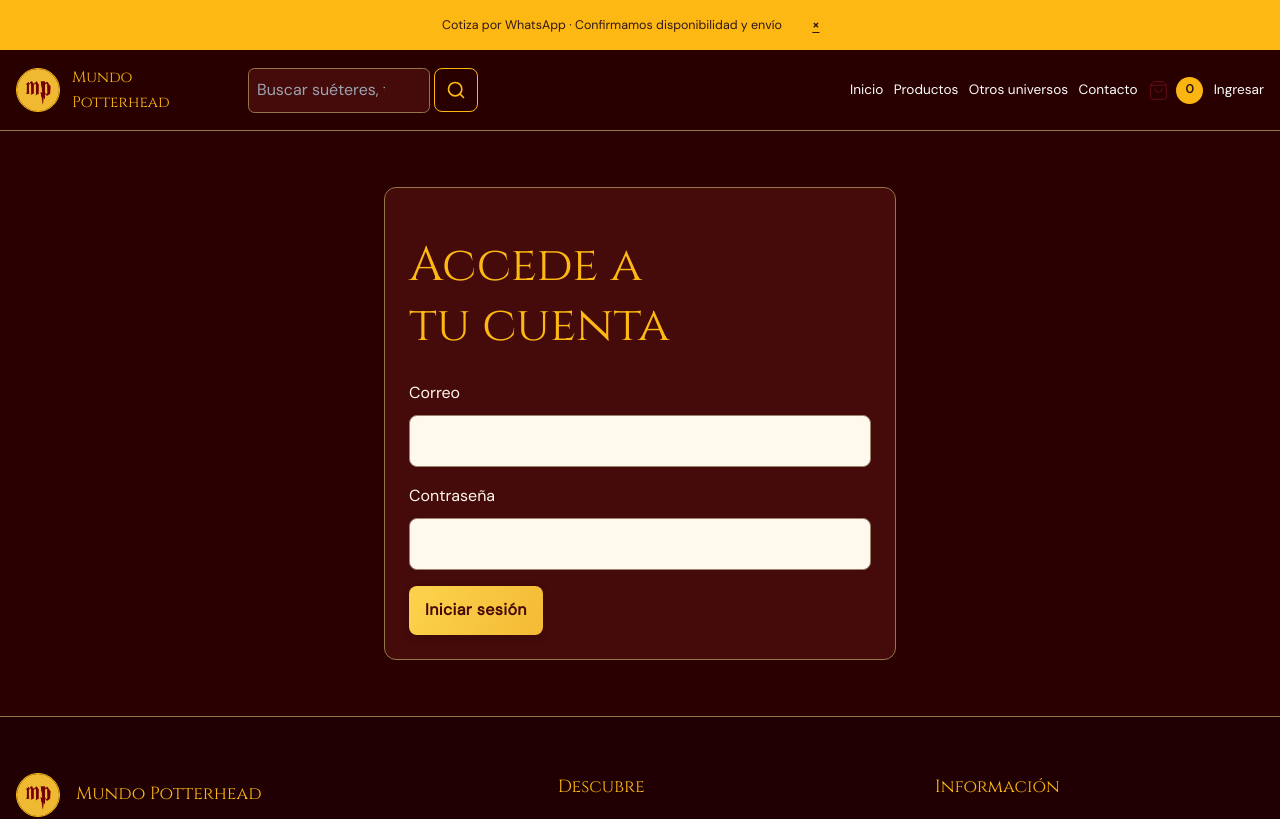
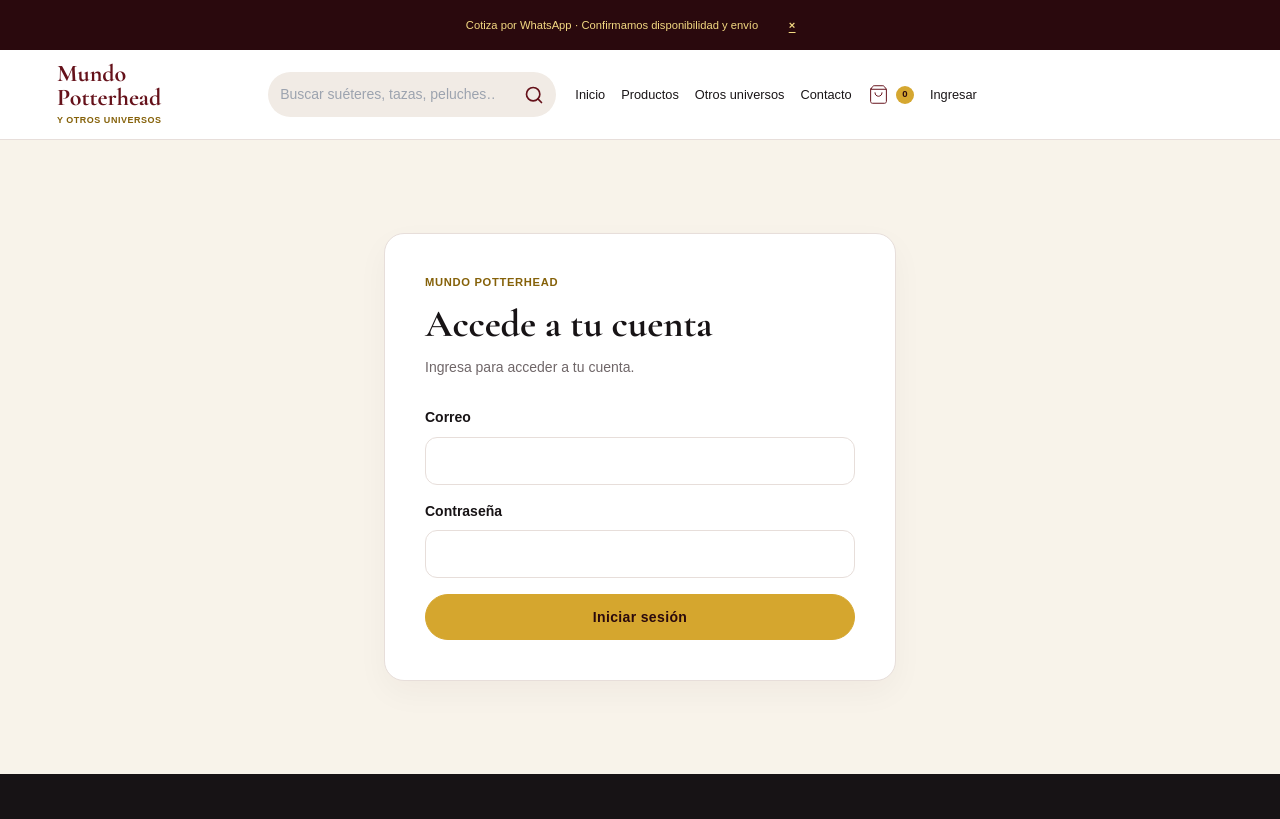
Before and after one commit to AlejandroRH2002/Mundo_Potterhead, a React (Vite) app: page /login in a window 1280 px wide. Shown: the top 819 px of the page. Built offline with nearby package versions, Linux system fonts and the light colour scheme; no server answers; a web font is replaced by a local one.

Commit message:
fix: align login navigation and storefront spacing

```diff
--- a/src/features/auth/pages/Login.tsx
+++ b/src/features/auth/pages/Login.tsx
@@ -1,8 +1,9 @@
 import { useLogin } from '../hooks/useLogin';
 export function Login() {
   const login = useLogin();
-  return <section className="shop-page"><div className="shop-panel mx-auto max-w-lg">
-    <h1 className="shop-title">Accede a tu cuenta</h1>
+  return <section className="shop-page login-page"><div className="shop-panel login-panel mx-auto max-w-lg">
+    <p className="eyebrow">Mundo Potterhead</p><h1 className="shop-title">Accede a tu cuenta</h1>
+    <p className="login-intro">Ingresa para acceder a tu cuenta.</p>
     {login.error && <p role="alert" className="shop-error">{login.error}</p>}
     <form className="space-y-4" onSubmit={event => { event.preventDefault(); void login.signIn(); }}>
       <label className="block">Correo<input className="shop-input" type="email" maxLength={254} required autoComplete="username" value={login.email} onChange={event => login.setEmail(event.target.value)} /></label>
--- a/src/features/marketing/components/StorefrontShell.tsx
+++ b/src/features/marketing/components/StorefrontShell.tsx
@@ -3,6 +3,6 @@ import { useLocation } from 'react-router-dom';
 import '../styles/figma.css';
 export function StorefrontShell({ children }: { children: ReactNode }) {
  const { pathname } = useLocation();
- const designed = ['/', '/otros-universos', '/contact'].includes(pathname) || pathname.startsWith('/product/');
+ const designed = ['/', '/otros-universos', '/contact', '/login'].includes(pathname) || pathname.startsWith('/product/');
  return <div className={'flex min-h-screen flex-col' + (designed ? ' figma-storefront' : '')}>{children}</div>;
 }
--- a/src/features/marketing/styles/figma.css
+++ b/src/features/marketing/styles/figma.css
@@ -150,3 +150,21 @@
 .figma-storefront .product-detail-page .mobile-product-cta { background: #fff; color: var(--figma-ink); border-color: var(--figma-line); }
 .figma-storefront .product-detail-page .mobile-product-cta small { color: var(--figma-muted); }
 @media(max-width:359px) { .figma-storefront .product-detail-actions > * { width: 100%; text-align: center; } }
+
+/* Consistent spacing, account screen and navigation anchors across public routes. */
+.figma-storefront .subscription-panel { margin-block: clamp(2.5rem,5vw,4.5rem); }
+.figma-storefront .login-page { width: 100%; padding-block: clamp(2.5rem,6vw,5rem); }
+.figma-storefront .login-panel { background: #fff; color: var(--figma-ink); border: 1px solid var(--figma-line); border-radius: 1.25rem; padding: clamp(1.25rem,4vw,2.5rem); box-shadow: 0 12px 32px #2a090d0a; }
+.figma-storefront .login-panel .shop-title { margin-block: .75rem; line-height: 1.1; }
+.figma-storefront .login-intro { color: var(--figma-muted); margin-bottom: 1.75rem; }
+.figma-storefront .login-panel label { font-weight: 600; }
+.figma-storefront .login-panel .shop-input { margin-top: .5rem; border-radius: .75rem; }
+.figma-storefront .login-panel .shop-button { width: 100%; margin-top: .75rem; }
+.figma-storefront .login-panel .shop-error { color: #851b28; background: #fff2f3; border-color: #e5bcc3; overflow-wrap: anywhere; margin-bottom: 1rem; }
+@media(min-width:1024px) {
+ .figma-storefront .site-nav > div { display: grid; grid-template-columns: minmax(9rem,12rem) minmax(10rem,18rem) minmax(0,1fr); align-items: center; gap: clamp(.75rem,1.5vw,1.5rem); }
+ .figma-storefront .site-nav .nav-brand { width: 100%; max-width: none; }
+ .figma-storefront .site-nav .nav-search-shell { width: 100%; max-width: none; margin-left: 0; }
+ .figma-storefront .site-nav .navigation-links { width: 100%; min-width: 0; justify-content: flex-start; gap: .65rem 1rem; }
+ .figma-storefront .site-nav .navigation-links > * { flex-shrink: 0; }
+}
--- a/src/shared/components/Navbar.tsx
+++ b/src/shared/components/Navbar.tsx
@@ -12,7 +12,9 @@ const MobileCartSummary = lazy(()=>import('@/features/cart/components/MobileCart
 const CartDrawer = lazy(() => import('@/features/cart/components/CartDrawer').then(module => ({ default: module.CartDrawer })));
 export function Navbar() {
   const nav = useNavigation();
-  const {pathname}=useLocation();const [mobile,setMobile]=useState(false);
+  const {pathname, search, hash}=useLocation();
+  const catalogActive = pathname.startsWith('/product/') || (pathname === '/' && (!!search || ['#catalogo', '#catalog-results'].includes(hash)));
+  const [mobile,setMobile]=useState(false);
   useEffect(()=>{const media=window.matchMedia('(max-width: 767px)');const update=()=>setMobile(media.matches);update();media.addEventListener('change',update);return()=>media.removeEventListener('change',update);},[]);
   const navigation = useRef<HTMLElement>(null);
   const menuTrigger = useRef<HTMLButtonElement>(null);
@@ -36,7 +38,7 @@ export function Navbar() {
       <CatalogSearch/>
       <Link className="figma-mobile-cart" to="/cart" aria-label={`Carrito, ${nav.count} productos`} aria-haspopup="dialog" aria-expanded={drawer} onClick={event=>{if(!event.ctrlKey&&!event.metaKey&&!event.shiftKey&&!event.altKey){event.preventDefault();trigger.current=event.currentTarget;setDrawer(true);}}}><FigmaIcon src={figmaAssets.homeMobile.imgShoppingBag}/><span className="sr-only">Carrito</span><span className="cart-count" aria-hidden="true">{nav.count}</span></Link>
       <m.div id="navigation-links" className={`navigation-links ${nav.open ? 'is-open' : ''}`} initial={false} animate={reduce?{opacity:nav.open?1:0.99}:{y:nav.open?0:-12,opacity:nav.open?1:0.99}} transition={reduce?{duration:0.14}:{type:'spring',stiffness:260,damping:26}}>
-        <Link to="/" aria-current={pathname==='/'?'page':undefined}>Inicio</Link><Link to="/#catalogo">Productos</Link><Link to="/otros-universos" aria-current={pathname==='/otros-universos'?'page':undefined}>Otros universos</Link><Link to="/contact" aria-current={pathname==='/contact'?'page':undefined}>Contacto</Link>
+        <Link to="/" aria-current={pathname==='/'&&!catalogActive?'page':undefined}>Inicio</Link><Link to="/#catalogo" aria-current={catalogActive?'page':undefined}>Productos</Link><Link to="/otros-universos" aria-current={pathname==='/otros-universos'?'page':undefined}>Otros universos</Link><Link to="/contact" aria-current={pathname==='/contact'?'page':undefined}>Contacto</Link>
         <Link ref={trigger} className="shop-link" to="/cart" aria-label={`Carrito, ${nav.count} productos`} aria-haspopup="dialog" aria-expanded={drawer} onClick={event=>{if(!event.ctrlKey&&!event.metaKey&&!event.shiftKey&&!event.altKey){event.preventDefault();trigger.current=event.currentTarget;setDrawer(true);}}}><FigmaIcon src={figmaAssets.homeDesktop.imgShoppingBag}/><span className="sr-only">Carrito</span> <m.span key={nav.count} className="cart-count" initial={{opacity:reduce?0.55:1,scale:reduce?1:0.7}} animate={{opacity:1,scale:1}} transition={reduce?{duration:0.14}:{type:'spring',stiffness:460,damping:12}} aria-hidden="true">{nav.count}</m.span></Link>
         {nav.user?.role === 'admin' && <><Link to="/admin">{adminLabels.products}</Link><Link to="/admin/usuarios">{adminLabels.users}</Link></>}
         {nav.user ? <><Link to="/profile">{nav.user.name || 'Mi perfil'}</Link><button aria-busy={nav.busy} disabled={nav.busy} onClick={() => void nav.logout()}>Cerrar sesión</button></> : <Link to="/login">Ingresar</Link>}
```
